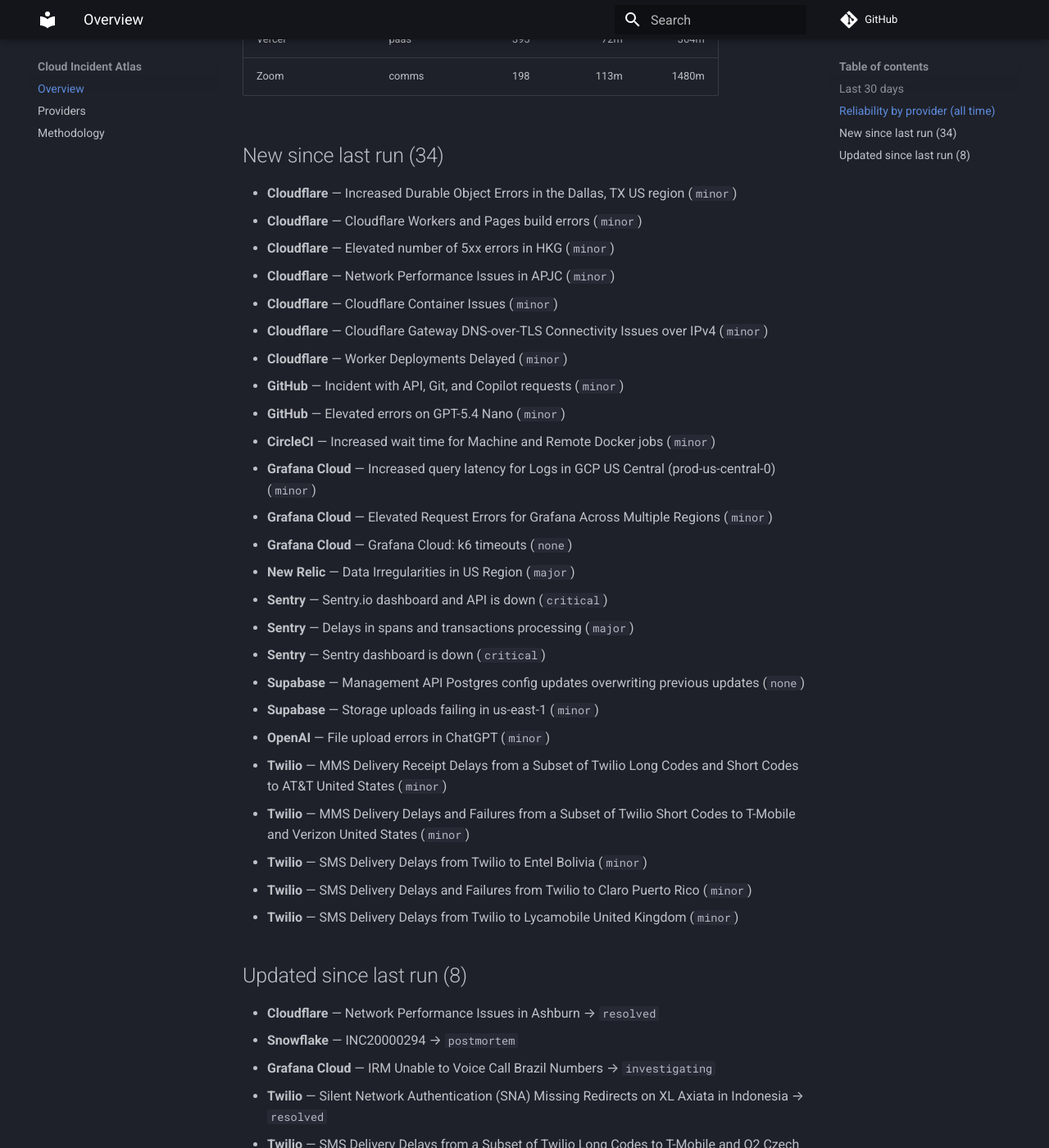
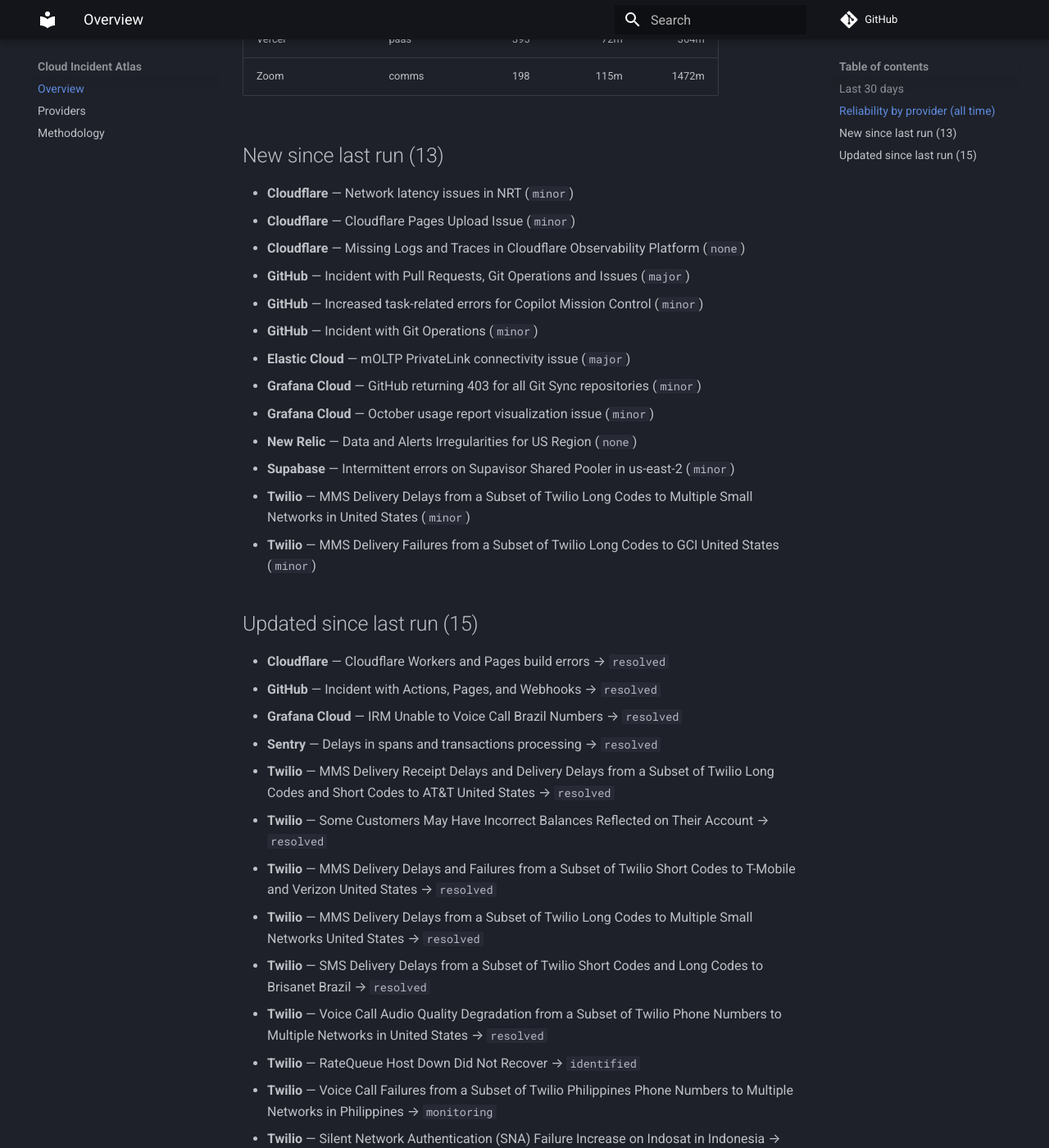
Before and after one commit to ayushgupta07xx/cloud-incident-atlas, an MkDocs documentation site: the page built from docs/index.md, in a window 1280 px wide and 1400 px high, scrolled down 1513 px. Shown: the whole window at 82% size. Built offline with MkDocs 1.6.1 and Material for MkDocs 9.7.7, drawn with Linux system fonts in a browser that asks for light colours; comment, search, counter and statistics services are not loaded; some of the changed text lies outside the part shown.

Commit message:
docs: refresh digest and charts
Regenerated from the corpus by the ingest pipeline.

Run: https://github.com/ayushgupta07xx/cloud-incident-atlas/actions/runs/41846988278

Co-authored-by: github-actions[bot] <41898282+github-actions[bot]@users.noreply.github.com>

```diff
--- a/docs/index.md
+++ b/docs/index.md
@@ -15,66 +15,61 @@
 | Amazon Web Services | cloud | 80 | — | — |
 | Microsoft Azure | cloud | 1 | — | — |
 | CircleCI | devtools | 324 | 69m | 481m |
-| Cloudflare | cdn | 6836 | 239m | 504m |
+| Cloudflare | cdn | 6839 | 239m | 504m |
 | Confluent Cloud | data | 267 | 195m | 1599m |
 | Datadog | observability | 128 | 72m | 224m |
 | DigitalOcean | cloud | 511 | 144m | 571m |
 | Discord | comms | 226 | 56m | 296m |
-| Elastic Cloud | observability | 264 | 192m | 1470m |
+| Elastic Cloud | observability | 265 | 192m | 1470m |
 | Google Cloud Platform | cloud | 8 | 504m | — |
-| GitHub | devtools | 654 | 67m | 287m |
-| Grafana Cloud | observability | 798 | 91m | 1132m |
+| GitHub | devtools | 657 | 67m | 287m |
+| Grafana Cloud | observability | 800 | 92m | 1134m |
 | HashiCorp Cloud | devtools | 41 | 165m | 1525m |
 | MongoDB Atlas | data | 279 | 120m | 1403m |
 | Netlify | paas | 232 | 41m | 234m |
-| New Relic | observability | 111 | 63m | 310m |
+| New Relic | observability | 112 | 63m | 306m |
 | npm | devtools | 68 | 108m | 342m |
 | OpenAI | ai | 129 | 108m | 568m |
 | Sentry | observability | 350 | 86m | 357m |
 | Snowflake | data | 211 | 119m | 598m |
-| Supabase | paas | 455 | 148m | 1315m |
-| Twilio | comms | 11241 | 271m | 1119m |
+| Supabase | paas | 456 | 148m | 1308m |
+| Twilio | comms | 11243 | 271m | 1119m |
 | Vercel | paas | 395 | 72m | 364m |
-| Zoom | comms | 198 | 113m | 1480m |
+| Zoom | comms | 198 | 115m | 1472m |
 
-## New since last run (34)
+## New since last run (13)
 
-- **Cloudflare** — Increased Durable Object Errors in the Dallas, TX US region (`minor`)
-- **Cloudflare** — Cloudflare Workers and Pages build errors (`minor`)
-- **Cloudflare** — Elevated number of 5xx errors in HKG (`minor`)
-- **Cloudflare** — Network Performance Issues in APJC (`minor`)
-- **Cloudflare** — Cloudflare Container Issues (`minor`)
-- **Cloudflare** — Cloudflare Gateway DNS-over-TLS Connectivity Issues over IPv4 (`minor`)
-- **Cloudflare** — Worker Deployments Delayed (`minor`)
-- **GitHub** — Incident with API, Git, and Copilot requests (`minor`)
-- **GitHub** — Elevated errors on GPT-5.4 Nano (`minor`)
-- **CircleCI** — Increased wait time for Machine and Remote Docker jobs (`minor`)
-- **Grafana Cloud** — Increased query latency for Logs in GCP US Central (prod-us-central-0) (`minor`)
-- **Grafana Cloud** — Elevated Request Errors for Grafana Across Multiple Regions (`minor`)
-- **Grafana Cloud** — Grafana Cloud: k6 timeouts (`none`)
-- **New Relic** — Data Irregularities in US Region (`major`)
-- **Sentry** — Sentry.io dashboard and API is down (`critical`)
-- **Sentry** — Delays in spans and transactions processing (`major`)
-- **Sentry** — Sentry dashboard is down (`critical`)
-- **Supabase** — Management API Postgres config updates overwriting previous updates (`none`)
-- **Supabase** — Storage uploads failing in us-east-1 (`minor`)
-- **OpenAI** — File upload errors in ChatGPT (`minor`)
-- **Twilio** — MMS Delivery Receipt Delays from a Subset of Twilio Long Codes and Short Codes to AT&T United States (`minor`)
-- **Twilio** — MMS Delivery Delays and Failures from a Subset of Twilio Short Codes to T-Mobile and Verizon United States (`minor`)
-- **Twilio** — SMS Delivery Delays from Twilio to Entel Bolivia (`minor`)
-- **Twilio** — SMS Delivery Delays and Failures from Twilio to Claro Puerto Rico (`minor`)
-- **Twilio** — SMS Delivery Delays from Twilio to Lycamobile United Kingdom (`minor`)
+- **Cloudflare** — Network latency issues in NRT (`minor`)
+- **Cloudflare** — Cloudflare Pages Upload Issue (`minor`)
+- **Cloudflare** — Missing Logs and Traces in Cloudflare Observability Platform (`none`)
+- **GitHub** — Incident with Pull Requests, Git Operations and Issues (`major`)
+- **GitHub** — Increased task-related errors for Copilot Mission Control (`minor`)
+- **GitHub** — Incident with Git Operations (`minor`)
+- **Elastic Cloud** — mOLTP PrivateLink connectivity issue (`major`)
+- **Grafana Cloud** — GitHub returning 403 for all Git Sync repositories (`minor`)
+- **Grafana Cloud** — October usage report visualization issue (`minor`)
+- **New Relic** — Data and Alerts Irregularities for US Region (`none`)
+- **Supabase** — Intermittent errors on Supavisor Shared Pooler in us-east-2 (`minor`)
+- **Twilio** — MMS Delivery Delays from a Subset of Twilio Long Codes to Multiple Small Networks in United States (`minor`)
+- **Twilio** — MMS Delivery Failures from a Subset of Twilio Long Codes to GCI United States (`minor`)
 
-## Updated since last run (8)
+## Updated since last run (15)
 
-- **Cloudflare** — Network Performance Issues in Ashburn → `resolved`
-- **Snowflake** — INC20000294 → `postmortem`
-- **Grafana Cloud** — IRM Unable to Voice Call Brazil Numbers → `investigating`
-- **Twilio** — Silent Network Authentication (SNA) Missing Redirects on XL Axiata in Indonesia → `resolved`
-- **Twilio** — SMS Delivery Delays from a Subset of Twilio Long Codes to T-Mobile and O2 Czech Republic → `resolved`
-- **Twilio** — Voice Call Failures from a Subset of Twilio Philippines Phone Numbers to Multiple Networks in Philippines → `identified`
+- **Cloudflare** — Cloudflare Workers and Pages build errors → `resolved`
+- **GitHub** — Incident with Actions, Pages, and Webhooks → `resolved`
+- **Grafana Cloud** — IRM Unable to Voice Call Brazil Numbers → `resolved`
+- **Sentry** — Delays in spans and transactions processing → `resolved`
+- **Twilio** — MMS Delivery Receipt Delays and Delivery Delays from a Subset of Twilio Long Codes and Short Codes to AT&T United States → `resolved`
+- **Twilio** — Some Customers May Have Incorrect Balances Reflected on Their Account → `resolved`
+- **Twilio** — MMS Delivery Delays and Failures from a Subset of Twilio Short Codes to T-Mobile and Verizon United States → `resolved`
+- **Twilio** — MMS Delivery Delays from a Subset of Twilio Long Codes to Multiple Small Networks United States → `resolved`
+- **Twilio** — SMS Delivery Delays from a Subset of Twilio Short Codes and Long Codes to Brisanet Brazil → `resolved`
+- **Twilio** — Voice Call Audio Quality Degradation from a Subset of Twilio Phone Numbers to Multiple Networks in United States → `resolved`
+- **Twilio** — RateQueue Host Down Did Not Recover → `identified`
+- **Twilio** — Voice Call Failures from a Subset of Twilio Philippines Phone Numbers to Multiple Networks in Philippines → `monitoring`
 - **Twilio** — Silent Network Authentication (SNA) Failure Increase on Indosat in Indonesia → `monitoring`
 - **Twilio** — MMS Delivery Delays from a Subset of Twilio Long Codes to C-Spire United States → `monitoring`
+- **Zoom** — Service Degradation Affecting Outbound MMS Services in the US region → `resolved`
 
 ---
 
```
Also changed, not shown: other parts of docs/index.md (+3 -3 lines), README.md (+10 -10 lines), docs/providers.md (+14 -14 lines), docs/img/mttr.svg, docs/img/timeline.svg.
